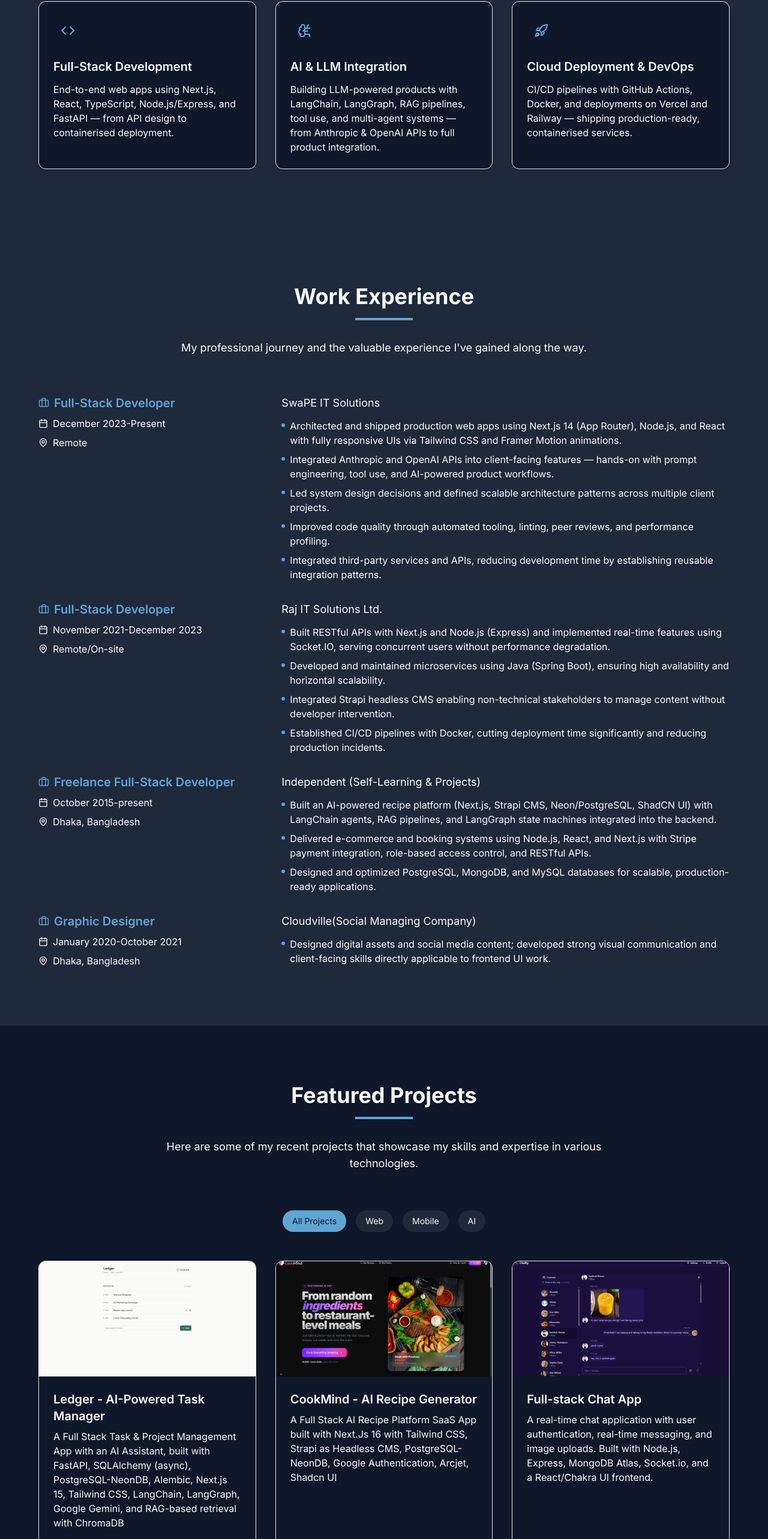
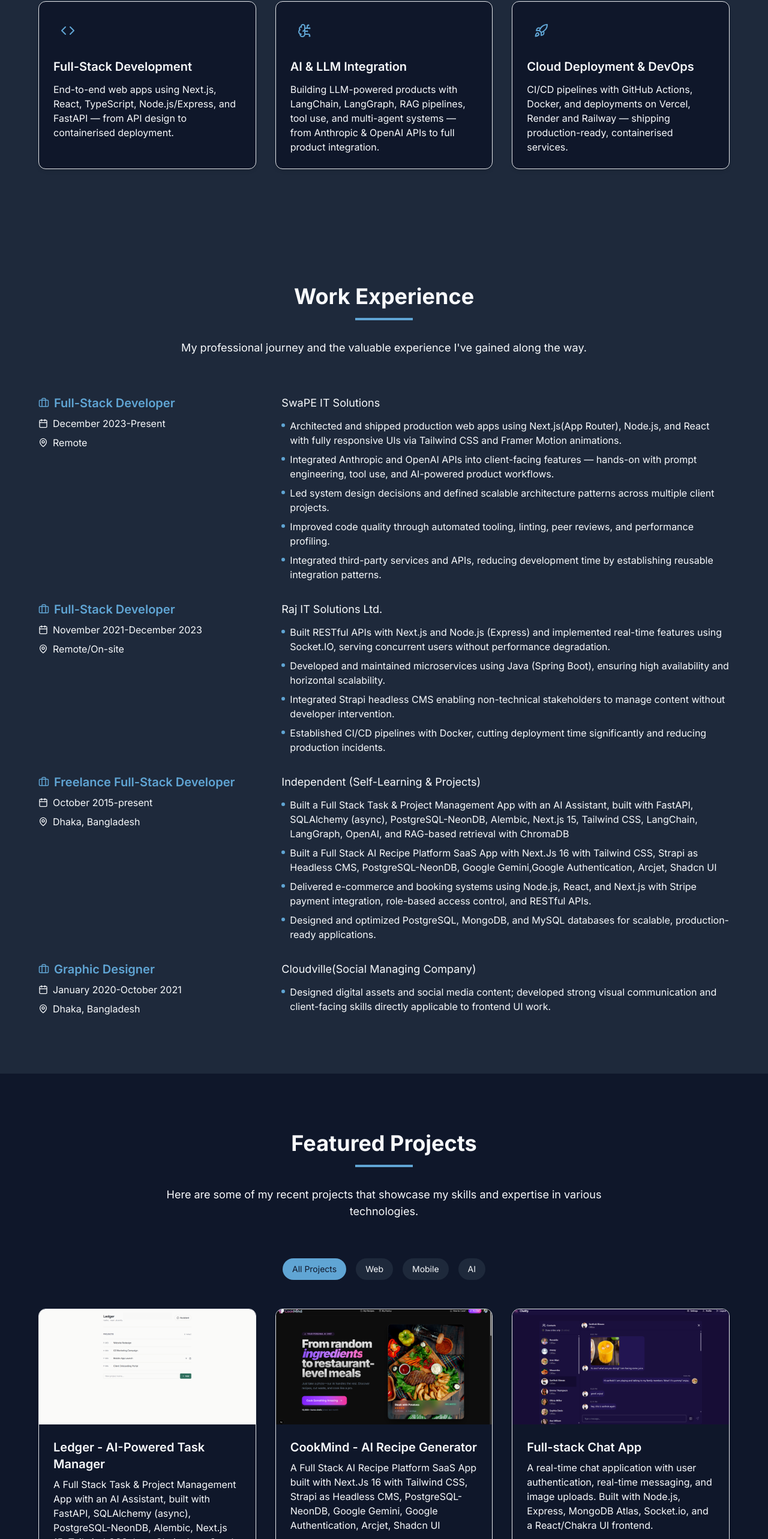
Before and after one commit to HillolPias/my_portfolio, a React (Vite) app: page / in a window 1280 px wide. Shown: the part 1754-4320 px from the top of the page at 60% size. Built offline with nearby package versions, Linux system fonts and the light colour scheme.

Commit message:
Updated info in Experience, Projects, About, Skill sections

```diff
--- a/src/components/About.tsx
+++ b/src/components/About.tsx
@@ -51,7 +51,7 @@ const About: React.FC = () => {
       icon: <Rocket className="w-6 h-6 text-primary dark:text-primary-light" />,
       title: "Cloud Deployment & DevOps",
       description:
-        "CI/CD pipelines with GitHub Actions, Docker, and deployments on Vercel and Railway — shipping production-ready, containerised services.",
+        "CI/CD pipelines with GitHub Actions, Docker, and deployments on Vercel, Render and Railway — shipping production-ready, containerised services.",
     },
   ];
 
--- a/src/components/Experience.tsx
+++ b/src/components/Experience.tsx
@@ -35,7 +35,7 @@ const Experience: React.FC = () => {
       location: "Remote",
       period: "December 2023-Present",
       description: [
-        "Architected and shipped production web apps using Next.js 14 (App Router), Node.js, and React with fully responsive UIs via Tailwind CSS and Framer Motion animations.",
+        "Architected and shipped production web apps using Next.js(App Router), Node.js, and React with fully responsive UIs via Tailwind CSS and Framer Motion animations.",
         "Integrated Anthropic and OpenAI APIs into client-facing features — hands-on with prompt engineering, tool use, and AI-powered product workflows.",
         "Led system design decisions and defined scalable architecture patterns across multiple client projects.",
         "Improved code quality through automated tooling, linting, peer reviews, and performance profiling.",
@@ -75,7 +75,8 @@ const Experience: React.FC = () => {
       location: "Dhaka, Bangladesh",
       period: "October 2015-present",
       description: [
-        "Built an AI-powered recipe platform (Next.js, Strapi CMS, Neon/PostgreSQL, ShadCN UI) with LangChain agents, RAG pipelines, and LangGraph state machines integrated into the backend.",
+        "Built a Full Stack Task & Project Management App with an AI Assistant, built with FastAPI, SQLAlchemy (async), PostgreSQL-NeonDB, Alembic, Next.js 15, Tailwind CSS, LangChain, LangGraph, OpenAI, and RAG-based retrieval with ChromaDB",
+        "Built a Full Stack AI Recipe Platform SaaS App with Next.Js 16 with Tailwind CSS, Strapi as Headless CMS, PostgreSQL-NeonDB, Google Gemini,Google Authentication, Arcjet, Shadcn UI",
         "Delivered e-commerce and booking systems using Node.js, React, and Next.js with Stripe payment integration, role-based access control, and RESTful APIs.",
         "Designed and optimized PostgreSQL, MongoDB, and MySQL databases for scalable, production-ready applications.",
       ],
--- a/src/components/Projects.tsx
+++ b/src/components/Projects.tsx
@@ -9,7 +9,7 @@ const projects = [
     id: 1,
     title: "Ledger - AI-Powered Task Manager",
     description:
-      "A Full Stack Task & Project Management App with an AI Assistant, built with FastAPI, SQLAlchemy (async), PostgreSQL-NeonDB, Alembic, Next.js 15, Tailwind CSS, LangChain, LangGraph, Google Gemini, and RAG-based retrieval with ChromaDB",
+      "A Full Stack Task & Project Management App with an AI Assistant, built with FastAPI, SQLAlchemy (async), PostgreSQL-NeonDB, Alembic, Next.js 15, Tailwind CSS, LangChain, LangGraph, OpenAI, and RAG-based retrieval with ChromaDB",
     image: "/Ledger-AI-task-manager.png",
     tags: [
       "FastAPI",
@@ -23,7 +23,7 @@ const projects = [
       "Tailwind CSS",
       "LangChain",
       "LangGraph",
-      "Google Gemini",
+      "OpenAI",
       "RAG",
       "ChromaDB",
     ],
@@ -35,7 +35,7 @@ const projects = [
     id: 2,
     title: "CookMind - AI Recipe Generator",
     description:
-      "A Full Stack AI Recipe Platform SaaS App built with Next.Js 16 with Tailwind CSS, Strapi as Headless CMS, PostgreSQL-NeonDB, Google Authentication, Arcjet, Shadcn UI",
+      "A Full Stack AI Recipe Platform SaaS App built with Next.Js 16 with Tailwind CSS, Strapi as Headless CMS, PostgreSQL-NeonDB, Google Gemini, Google Authentication, Arcjet, Shadcn UI",
     image: "/cookmind-screenshot.png",
     tags: [
       "Next.js",
@@ -44,6 +44,7 @@ const projects = [
       "Express.js",
       "PostgreSQL",
       "NeonDB",
+      "Google Gemini",
       "Google Authentication",
       "Arcjet",
       "Tailwind CSS",
--- a/src/components/Skills.tsx
+++ b/src/components/Skills.tsx
@@ -238,7 +238,7 @@ const Skills: React.FC = () => {
     { name: "Git/GitHub", level: 95, color: "#F05032" },
     { name: "GitHub Actions", level: 85, color: "#2088FF" },
     { name: "Docker", level: 80, color: "#0886AB" },
-    { name: "Vercel / Railway", level: 90, color: "#000000" },
+    { name: "Vercel/Render/Railway", level: 90, color: "#000000" },
     { name: "Strapi (CMS)", level: 85, color: "#4945ff" },
     { name: "Neon DB", level: 85, color: "#34d59a" },
     { name: "Stripe", level: 80, color: "#4285F4" },
```
